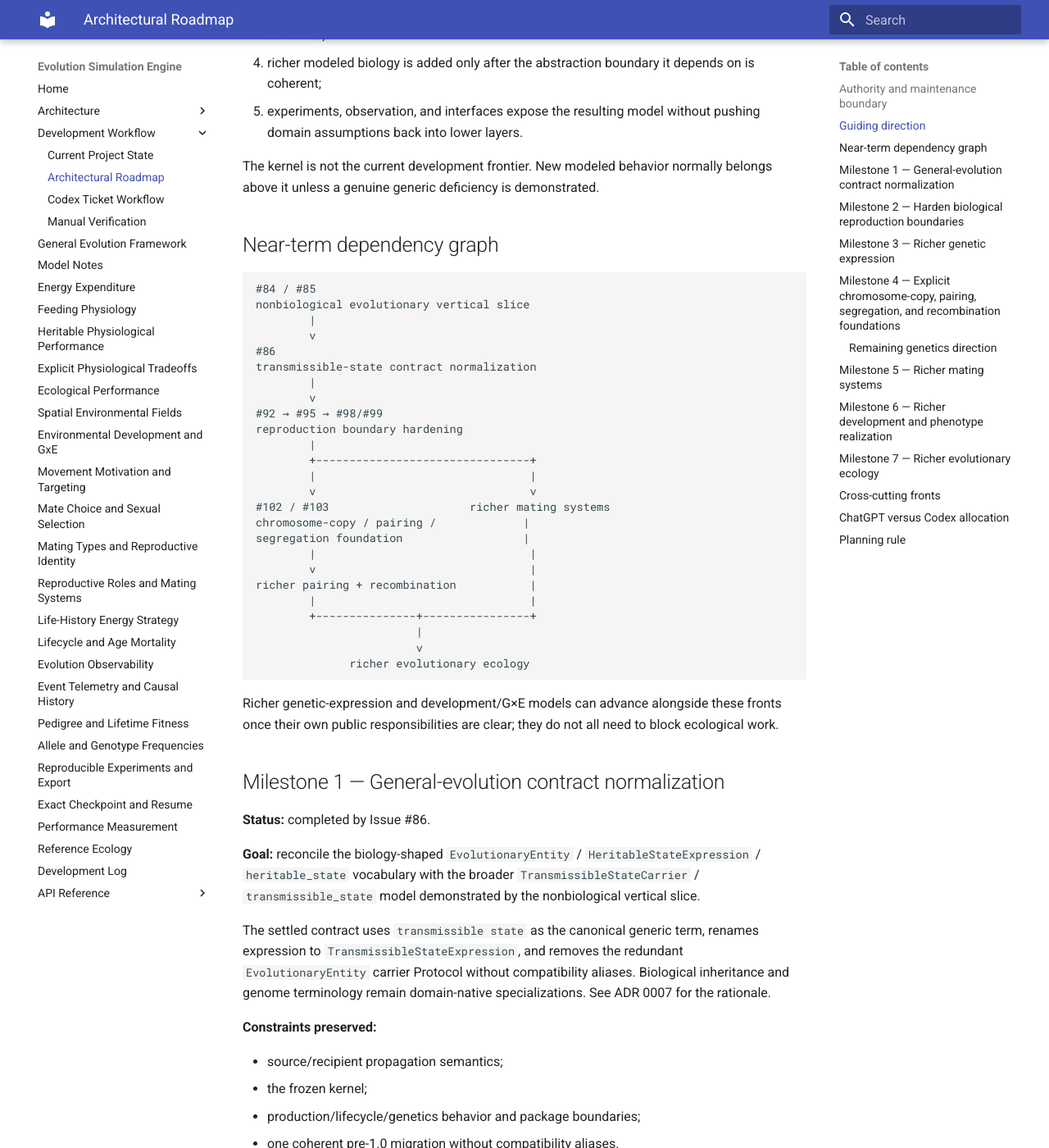
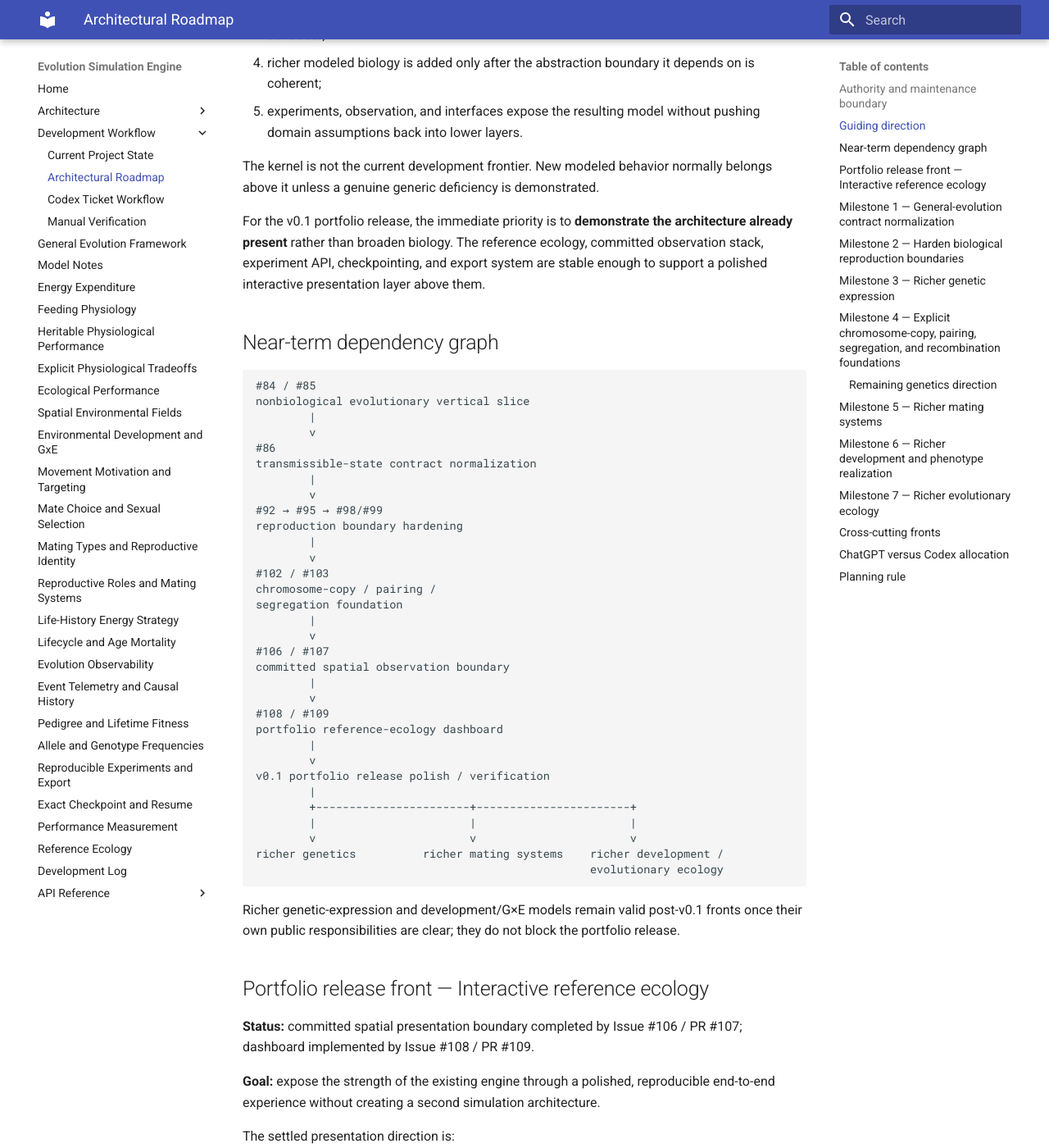
Before and after one commit to abdullahkhan57721/evolution-simulation-engine, an MkDocs documentation site: the page built from docs/development/roadmap.md, in a window 1280 px wide and 1400 px high, scrolled down 661 px. Shown: the whole window at 82% size. Built offline with MkDocs 1.6.1 and Material for MkDocs 9.7.7, drawn with Linux system fonts in a browser that asks for light colours; some of the changed text lies outside the part shown.

Commit message:
Prioritize v0.1 portfolio release in roadmap

````diff
--- a/docs/development/roadmap.md
+++ b/docs/development/roadmap.md
@@ -31,6 +31,11 @@ The project is moving toward a simulation engine in which:
 The kernel is not the current development frontier. New modeled behavior normally
 belongs above it unless a genuine generic deficiency is demonstrated.
 
+For the v0.1 portfolio release, the immediate priority is to **demonstrate the
+architecture already present** rather than broaden biology. The reference ecology,
+committed observation stack, experiment API, checkpointing, and export system are
+stable enough to support a polished interactive presentation layer above them.
+
 ## Near-term dependency graph
 
 ```text
@@ -45,25 +50,81 @@ transmissible-state contract normalization
 #92 → #95 → #98/#99
 reproduction boundary hardening
         |
-        +--------------------------------+
-        |                                |
-        v                                v
-#102 / #103                     richer mating systems
-chromosome-copy / pairing /             |
-segregation foundation                  |
-        |                                |
-        v                                |
-richer pairing + recombination           |
-        |                                |
-        +---------------+----------------+
-                        |
-                        v
-              richer evolutionary ecology
+        v
+#102 / #103
+chromosome-copy / pairing /
+segregation foundation
+        |
+        v
+#106 / #107
+committed spatial observation boundary
+        |
+        v
+#108 / #109
+portfolio reference-ecology dashboard
+        |
+        v
+v0.1 portfolio release polish / verification
+        |
+        +-----------------------+-----------------------+
+        |                       |                       |
+        v                       v                       v
+richer genetics          richer mating systems    richer development /
+                                                  evolutionary ecology
 ```
 
-Richer genetic-expression and development/G×E models can advance alongside these
-fronts once their own public responsibilities are clear; they do not all need to
-block ecological work.
+Richer genetic-expression and development/G×E models remain valid post-v0.1
+fronts once their own public responsibilities are clear; they do not block the
+portfolio release.
+
+## Portfolio release front — Interactive reference ecology
+
+**Status:** committed spatial presentation boundary completed by Issue #106 /
+PR #107; dashboard implemented by Issue #108 / PR #109.
+
+**Goal:** expose the strength of the existing engine through a polished,
+reproducible end-to-end experience without creating a second simulation
+architecture.
+
+The settled presentation direction is:
+
+```text
+simulation/domain layers
+        |
+        v
+committed observation / experiment values
+        |
+        v
+presentation transforms
+        |
+        v
+UI / visualization
+```
+
+`SpatialRecorder` supplies the missing opt-in immutable spatial history needed for
+interactive world playback. The Streamlit/Plotly dashboard consumes that boundary
+plus the existing population, genetic-composition, event, pedigree/life-history,
+experiment, and export contracts. It retains completed immutable presentation
+values rather than mutable worlds or engines.
+
+The v0.1 release should prioritize:
+
+- curated reference-ecology configuration and understandable validation errors;
+- committed spatial playback;
+- population/ecological, heritable-trait, genetic, event, and life-history views;
+- reproducible multi-seed experiment comparison;
+- existing JSON/CSV exports;
+- concise portfolio-oriented README/release instructions;
+- reliable headless UI and full protected-CI verification;
+- deployment/discoverability polish only where it materially improves portfolio
+  presentation.
+
+**Non-goals before v0.1:** richer recombination, richer mating systems, new
+biology subsystems, kernel redesign, live mutable-engine browser ownership,
+checkpoint upload/resume UI, databases, or a custom frontend/backend stack.
+
+After v0.1, the modeled-domain milestones below resume against their settled
+contracts.
 
 ## Milestone 1 — General-evolution contract normalization
 
@@ -351,8 +412,7 @@ concrete need:
 - checkpoint/resume guarantees;
 - documentation and examples;
 - performance measurement based on evidence;
-- interfaces/UI only when the underlying public construction path is stable enough
-  to expose cleanly.
+- portfolio UI/release polish above stable production contracts.
 
 Do not turn these into foundational redesigns merely because they are
 cross-cutting.
````
